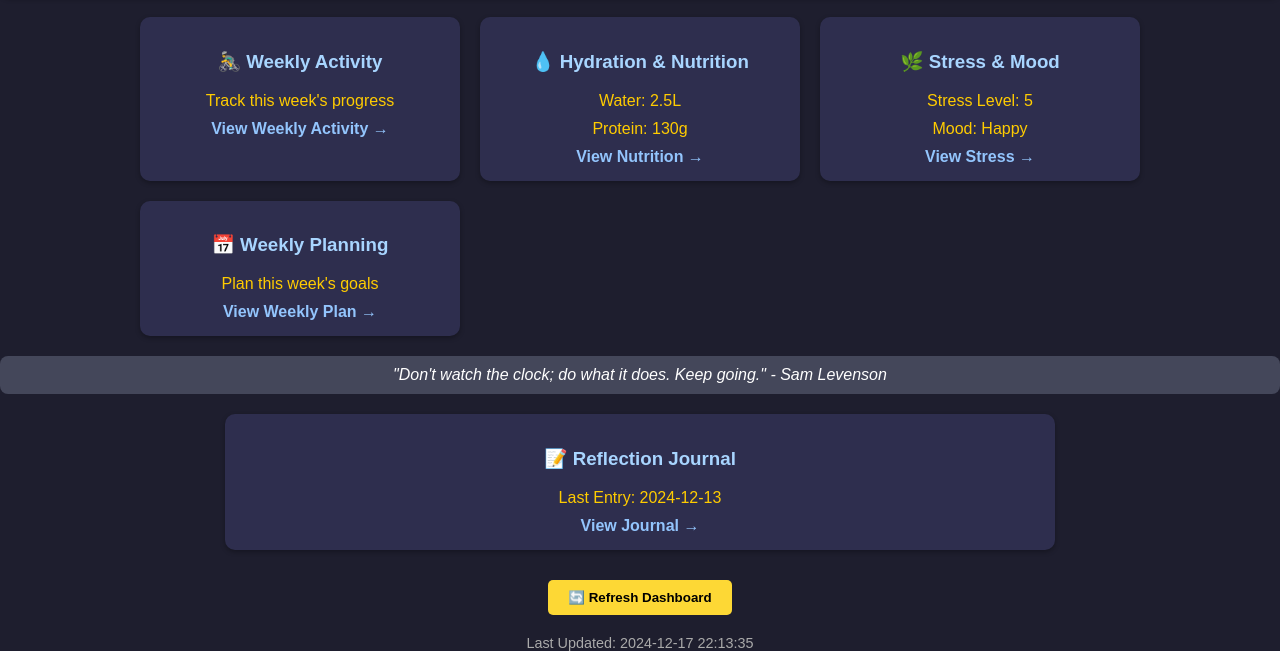
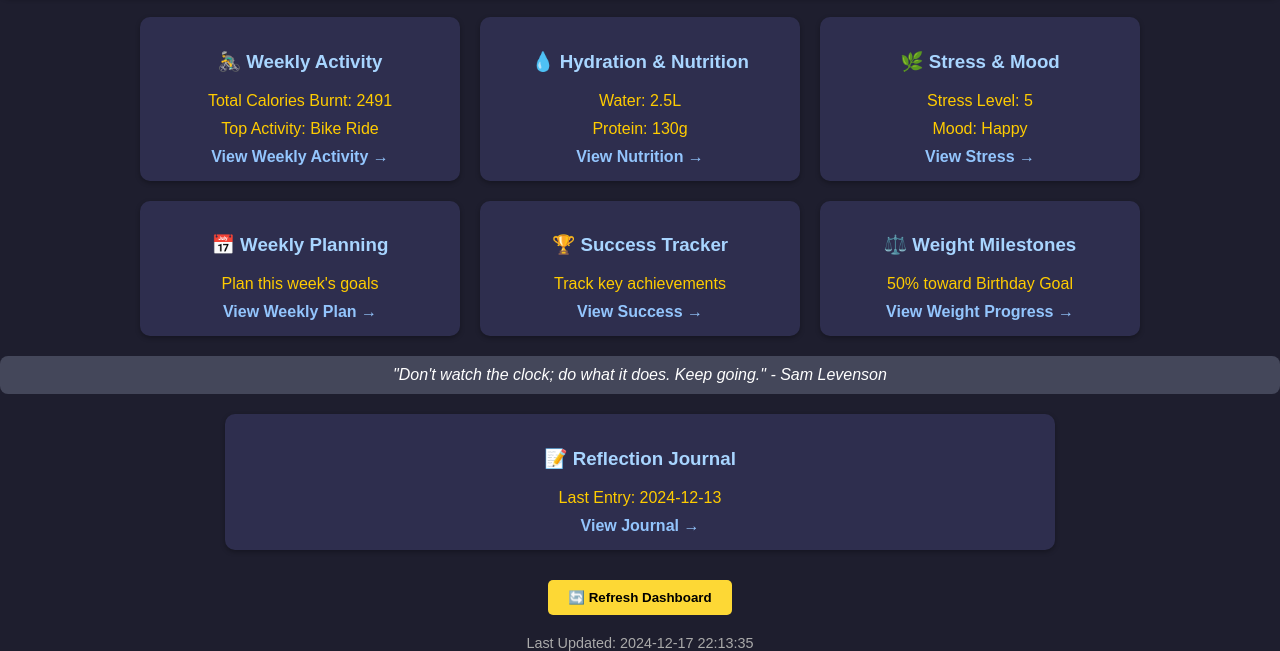
Before and after one commit to ColinMinielly/Triathlon2025, a plain HTML site: page index.html in a window 1280 px wide. Shown: the part 277-928 px from the top of the page. Drawn offline with Linux system fonts and the light colour scheme.

Commit message:
Add files via upload

```diff
--- a/app.js
+++ b/app.js
@@ -3,10 +3,22 @@ async function fetchData() {
     const response = await fetch('data.json');
     const data = await response.json();
 
+    // Weekly Activity
+    document.getElementById('weeklyCalories').innerText = data.weeklyActivity.totalCalories;
+    document.getElementById('topActivity').innerText = data.weeklyActivity.topActivity;
+
+    // Hydration and Nutrition
     document.getElementById('waterConsumed').innerText = data.hydration.waterConsumed;
     document.getElementById('proteinIntake').innerText = data.hydration.proteinIntake;
+
+    // Stress and Mood
     document.getElementById('stressLevel').innerText = 'Stress Level: ' + data.stressMood.stressLevel;
     document.getElementById('mood').innerText = 'Mood: ' + data.stressMood.mood;
+
+    // Reflection Journal
     document.getElementById('reflectionDate').innerText = data.reflectionJournal.lastEntry;
+
+    // Weight Milestones
+    document.getElementById('weightMilestone').innerText = data.weightProgress.currentProgress;
 }
 window.onload = fetchData;
--- a/data.json
+++ b/data.json
@@ -1,6 +1,11 @@
 
 {
+    "weeklyActivity": {
+        "totalCalories": 2491,
+        "topActivity": "Bike Ride"
+    },
     "hydration": {"waterConsumed": "2.5L", "proteinIntake": "130g"},
     "stressMood": {"stressLevel": 5, "mood": "Happy"},
-    "reflectionJournal": {"lastEntry": "2024-12-13"}
+    "reflectionJournal": {"lastEntry": "2024-12-13"},
+    "weightProgress": {"currentProgress": "50% toward Birthday Goal"}
 }
--- a/index.html
+++ b/index.html
@@ -34,7 +34,8 @@
         <!-- Weekly Activity -->
         <div class="tile">
             <h3>🚴‍♂️ Weekly Activity</h3>
-            <p>Track this week's progress</p>
+            <p>Total Calories Burnt: <span id="weeklyCalories">Loading...</span></p>
+            <p>Top Activity: <span id="topActivity">Loading...</span></p>
             <a href="https://www.notion.so/1e31e22ec7f54ba4afe3ce40542dd03a" target="_blank">View Weekly Activity →</a>
         </div>
 
@@ -60,6 +61,20 @@
             <p>Plan this week's goals</p>
             <a href="https://www.notion.so/577ee291d07a4a4399bdf80451f2b257" target="_blank">View Weekly Plan →</a>
         </div>
+
+        <!-- Success Tracker -->
+        <div class="tile">
+            <h3>🏆 Success Tracker</h3>
+            <p>Track key achievements</p>
+            <a href="https://www.notion.so/0d55ea49bb244e75a4a6736f144e6d52?v=15fd543f58318113b99e000c58395817&pvs=4" target="_blank">View Success →</a>
+        </div>
+
+        <!-- Weight Milestones -->
+        <div class="tile">
+            <h3>⚖️ Weight Milestones</h3>
+            <p id="weightMilestone">Loading...</p>
+            <a href="https://www.notion.so/6c61d9e8635c410c8af4ff7ef6d94e10" target="_blank">View Weight Progress →</a>
+        </div>
     </div>
 
     <!-- Motivational Quotes -->
@@ -71,7 +86,7 @@
     <div class="tile" style="margin: 20px auto; max-width: 800px;">
         <h3>📝 Reflection Journal</h3>
         <p>Last Entry: <span id="reflectionDate">Loading...</span></p>
-        <a href="https://www.notion.so/Reflection_Journal" target="_blank">View Journal →</a>
+        <a href="https://www.notion.so/Reflection_Journal-15fd543f5831809a8244dc84ff514cdb?pvs=4" target="_blank">View Journal →</a>
     </div>
 
     <!-- Refresh Button -->
```
